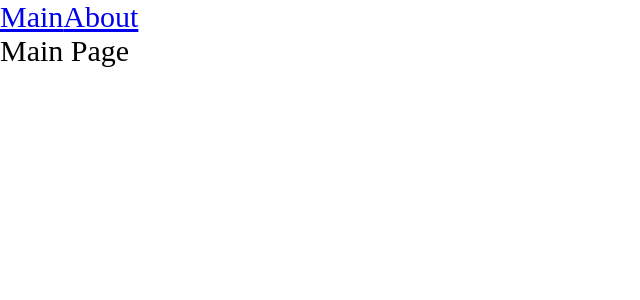
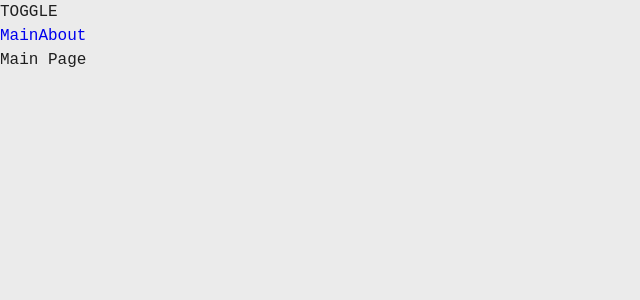
Before and after one commit to SergeyBakutov/collective-blog, a React app: page / in a window 1280 px wide. Shown: the top 300 px of the page, without its empty margins (0-640 px from the left). Built offline with nearby package versions, Linux system fonts and the light colour scheme.

Commit message:
feat: Добавление функции classNames

```diff
--- a/src/App.tsx
+++ b/src/App.tsx
@@ -1,14 +1,21 @@
-import { Link, Route, Routes } from "react-router-dom"
+import { Suspense } from 'react'
+import { Link, Route, Routes } from 'react-router-dom'
 
-import { AboutPageLazy } from "./pages/AboutPage/AboutPage.lazy"
-import { MainPageLazy } from "./pages/MainPage/MainPage.lazy"
+import { classNames } from './helpers/classNames/classNames'
+import { AboutPageLazy } from './pages/AboutPage/AboutPage.lazy'
+import { MainPageLazy } from './pages/MainPage/MainPage.lazy'
+import { useTheme } from './theme/useTheme'
 
-import './index.scss'
-import { Suspense } from "react"
+import './styles/index.scss'
 
 export const App: React.FC = () => {
+  const { theme, toggleTheme } = useTheme()
+
   return (
-    <div className="app">
+    <div className={classNames('app', {}, [theme])}>
+      <button onClick={toggleTheme}>TOGGLE</button>
+      <br />
+
       <Link to="/">Main</Link>
       <Link to="/about">About</Link>
 
--- /dev/null
+++ b/src/helpers/classNames/classNames.ts
@@ -0,0 +1,11 @@
+type TMods = Record<string, boolean>
+
+export function classNames(className: string, mods: TMods, additional: string[]): string {
+  return [
+    className,
+    ...additional,
+    ...Object.entries(mods).reduce((acum: string[], [className, hasClassName]) => {
+      return hasClassName ? [...acum, className] : acum
+    }, [])
+  ].join(' ')
+}
--- a/src/index.scss
+++ /dev/null
@@ -1,9 +0,0 @@
-* {
-  margin: 0;
-  padding: 0;
-  box-sizing: border-box;
-}
-
-.app {
-  font-size: 30px;
-}
--- a/src/index.tsx
+++ b/src/index.tsx
@@ -2,10 +2,13 @@
 import { BrowserRouter } from 'react-router-dom'
 
 import { App } from './App'
+import { ThemeProvider } from './theme/ThemeProvider'
 
 const root = createRoot(document.getElementById('root') as HTMLElement)
 root.render(
   <BrowserRouter>
-    <App />
+    <ThemeProvider>
+      <App />
+    </ThemeProvider>
   </BrowserRouter>
 )
--- /dev/null
+++ b/src/styles/index.scss
@@ -0,0 +1,13 @@
+@import url('./themes/light.scss');
+@import url('./themes/dark.scss');
+@import url('./variables/global.scss');
+@import url('./reset.scss');
+
+.app {
+  font: var(--font-m);
+
+  background-color: var(--background-color);
+  color: var(--primary-color);
+
+  min-height: 100vh;
+}
--- /dev/null
+++ b/src/styles/reset.scss
@@ -0,0 +1,110 @@
+/* Reset and base styles  */
+* {
+  padding: 0px;
+  margin: 0px;
+  border: none;
+}
+
+*,
+*::before,
+*::after {
+  box-sizing: border-box;
+}
+
+/* Links */
+
+a,
+a:link,
+a:visited {
+  text-decoration: none;
+}
+
+a:hover {
+  text-decoration: none;
+}
+
+/* Common */
+
+aside,
+nav,
+footer,
+header,
+section,
+main {
+  display: block;
+}
+
+h1,
+h2,
+h3,
+h4,
+h5,
+h6,
+p {
+  font-size: inherit;
+  font-weight: inherit;
+}
+
+ul,
+ul li {
+  list-style: none;
+}
+
+img {
+  vertical-align: top;
+}
+
+img,
+svg {
+  max-width: 100%;
+  height: auto;
+}
+
+address {
+  font-style: normal;
+}
+
+/* Form */
+
+input,
+textarea,
+button,
+select {
+  font-family: inherit;
+  font-size: inherit;
+  color: inherit;
+  background-color: transparent;
+}
+
+input::-ms-clear {
+  display: none;
+}
+
+button,
+input[type="submit"] {
+  display: inline-block;
+  box-shadow: none;
+  background-color: transparent;
+  background: none;
+  cursor: pointer;
+}
+
+input:focus,
+input:active,
+button:focus,
+button:active {
+  outline: none;
+}
+
+button::-moz-focus-inner {
+  padding: 0;
+  border: 0;
+}
+
+label {
+  cursor: pointer;
+}
+
+legend {
+  display: block;
+}
--- /dev/null
+++ b/src/styles/themes/dark.scss
@@ -0,0 +1,4 @@
+.app.dark {
+  --background-color: #1f1f1f;
+  --primary-color: #ebebeb;
+}
--- /dev/null
+++ b/src/styles/themes/light.scss
@@ -0,0 +1,4 @@
+.app.light {
+  --background-color: #ebebeb;
+  --primary-color: #1f1f1f;
+}
--- /dev/null
+++ b/src/styles/variables/global.scss
@@ -0,0 +1,11 @@
+:root {
+  --font-family: 'Courier New', Courier, monospace;
+
+  --font-size-m: 16px;
+  --line-height-m: 24px;
+  --font-m: var(--font-size-m) / var(--line-height-m) var(--font-family);
+
+  --font-size-l: 24px;
+  --line-height-l: 32px;
+  --font-l: var(--font-size-l) / var(--line-height-l) var(--font-family);
+}
--- /dev/null
+++ b/src/theme/ThemeContext.ts
@@ -0,0 +1,15 @@
+import { createContext } from 'react'
+
+export type TTheme = 'light' | 'dark'
+
+interface IThemeContext {
+  theme: TTheme
+  setTheme: (theme: TTheme) => void
+}
+
+export const ThemeContext = createContext<IThemeContext>({
+  theme: 'light',
+  setTheme: () => undefined
+})
+
+export const LOCAL_STORAGE_THEME_KEY = 'theme'
--- /dev/null
+++ b/src/theme/ThemeProvider.tsx
@@ -0,0 +1,20 @@
+import { useMemo, useState } from 'react'
+
+import { LOCAL_STORAGE_THEME_KEY, TTheme, ThemeContext } from './ThemeContext'
+
+const defaultTheme = localStorage.getItem(LOCAL_STORAGE_THEME_KEY) as TTheme || 'light'
+
+export const ThemeProvider: React.FC<React.PropsWithChildren> = ({ children }) => {
+  const [theme, setTheme] = useState<TTheme>(defaultTheme)
+
+  const defaultValue = useMemo(() => ({
+    theme,
+    setTheme
+  }), [theme])
+
+  return (
+    <ThemeContext.Provider value={defaultValue}>
+      {children}
+    </ThemeContext.Provider>
+  )
+}
--- /dev/null
+++ b/src/theme/useTheme.ts
@@ -0,0 +1,23 @@
+import { useContext } from 'react'
+
+import { LOCAL_STORAGE_THEME_KEY, TTheme, ThemeContext } from './ThemeContext'
+
+interface IUseThemeReturn {
+  theme: TTheme
+  toggleTheme: () => void
+}
+
+export function useTheme(): IUseThemeReturn {
+  const { theme, setTheme } = useContext(ThemeContext)
+
+  const toggleTheme = () => {
+    const newTheme = theme === 'light' ? 'dark' : 'light'
+    setTheme(newTheme)
+    localStorage.setItem(LOCAL_STORAGE_THEME_KEY, newTheme)
+  }
+
+  return {
+    theme,
+    toggleTheme
+  }
+}
```
Also changed, not shown: 1 other file (tests, documents, lock files or other folders).
